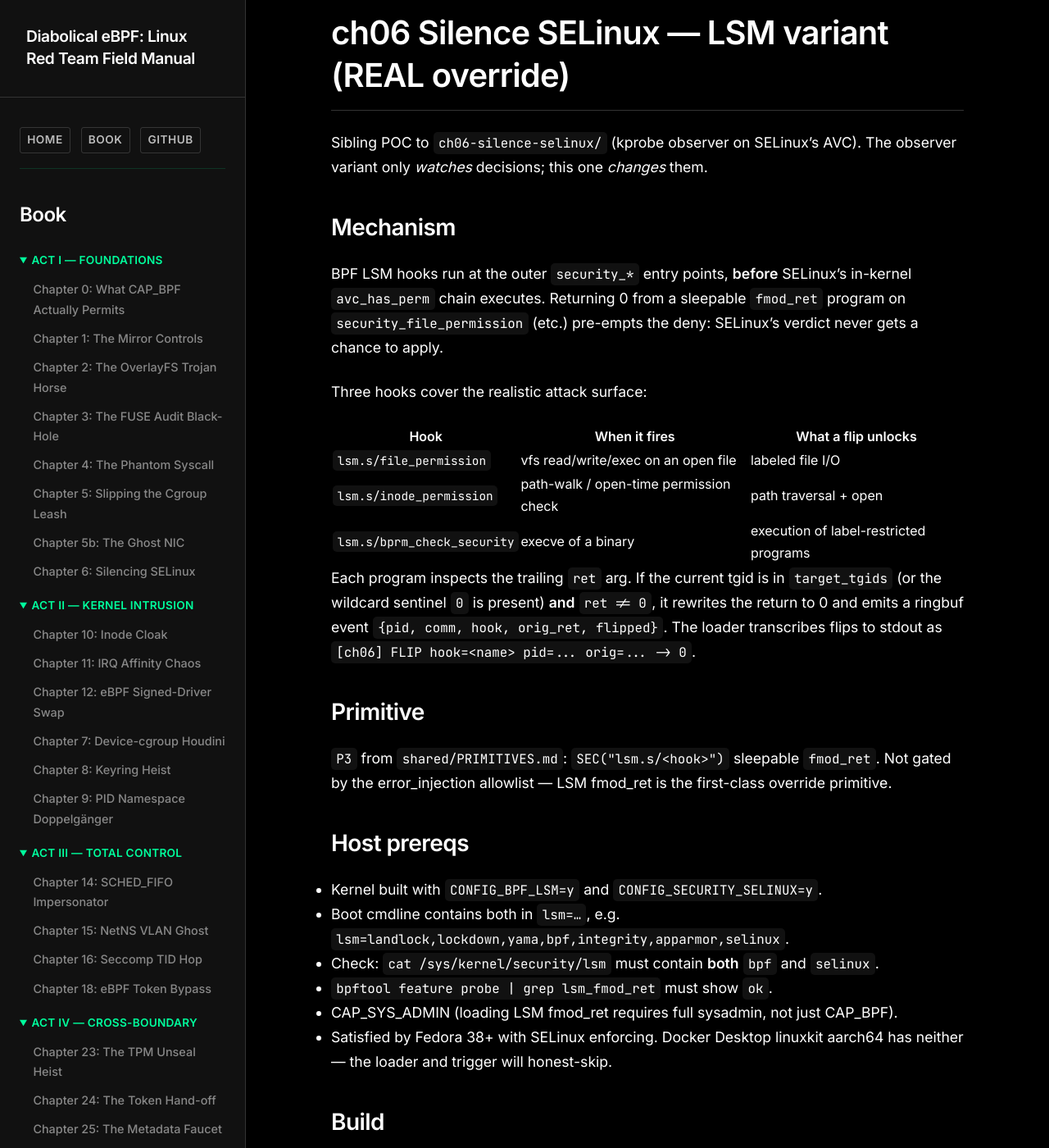
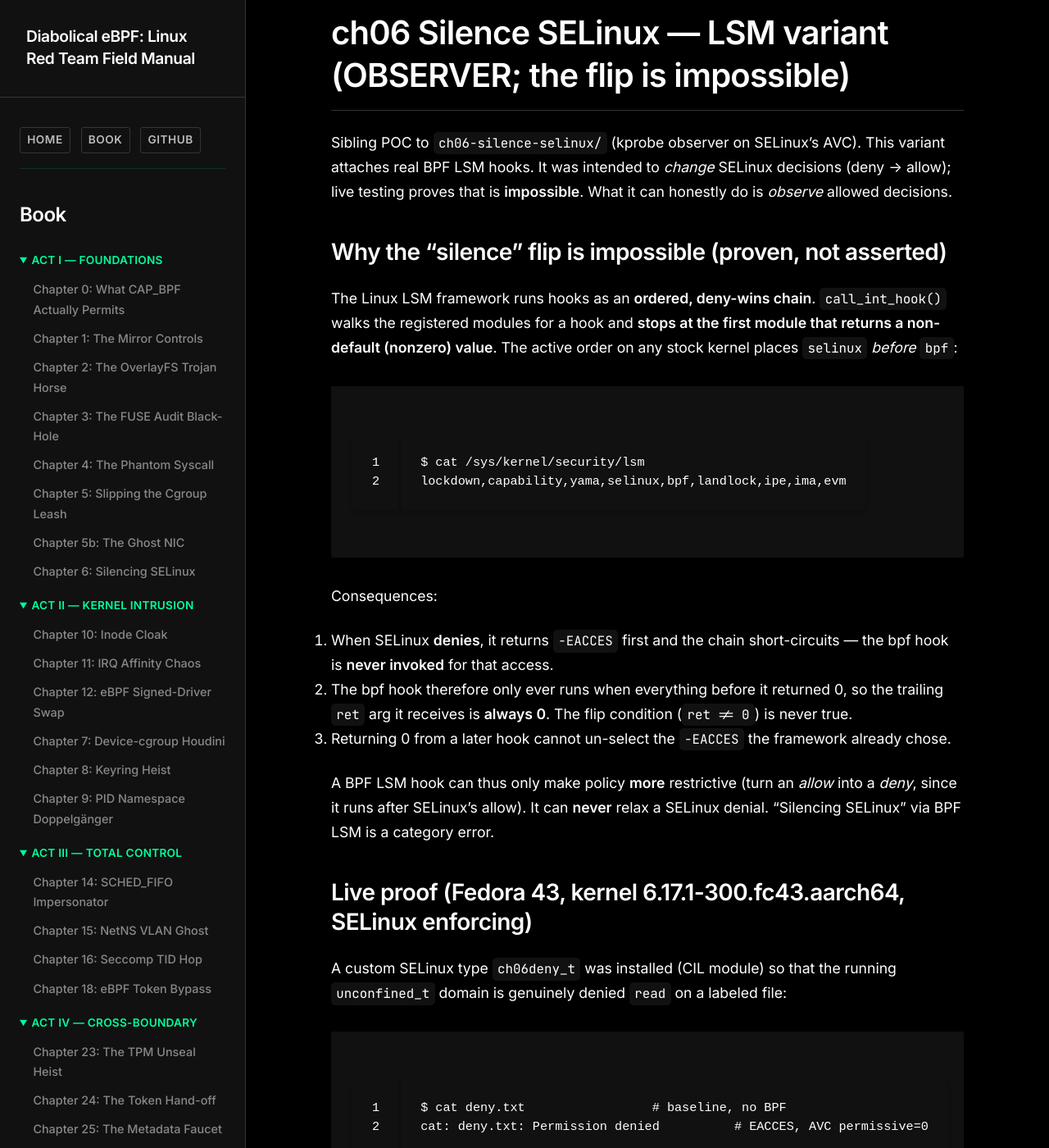
Before and after one commit to mbhatt1/dBPF, a Jekyll site: the page built from dBPF-pocs/pocs/ch06-silence-selinux-lsm/README.md, in a window 1280 px wide and 1400 px high, scrolled down 219 px. Shown: the whole window at 82% size. Built offline with Jekyll 4.4.1, drawn with Linux system fonts in a browser that asks for light colours; our own code applies the rules of GitHub Pages for plain Markdown files; some of the changed text lies outside the part shown.

Commit message:
Prove remaining chapters (multi-agent) + correct docs to empirical reality
Live-kernel results (Ubuntu/Fedora/LinuxKit 6.x aarch64):
- ch02lsm PROVEN: lsm/inode_copy_up fmod_ret blocks an overlayfs copy-up
  (-EPERM); added the missing loader_args=["-p","secret.txt"] to the registry.
- ch06 PROVEN-OBSERVER: "silence SELinux" flip is impossible (LSM deny-wins,
  bpf ordered after selinux; 34k invocations, 0 flips). Reframed to observer;
  registry marker -> CH06_OBSERVER_PROVEN.
- ch12: add-deny/observe proven; the deny->allow "signature gate" claim is a
  false premise (sig check is outside the LSM hook).
- ch03f BLOCKED + redundant with the primary ch03 kprobe observer; loader now
  fails cleanly instead of crashing.
- ch24: the "CONFIG_BPF_TOKEN=n / skip" claim is FACTUALLY WRONG — there is no
  such Kconfig; token support is unconditional in CONFIG_BPF_SYSCALL since 6.9.
  PROVEN live on stock 6.17 (delegated token loads a program denied without it).
  Shipped PoC mints from init_user_ns (-EOPNOTSUPP); corrected chapter 24 +
  README to the non-init-userns fsopen/fsconfig/fsmount choreography.
- lsm.s/ -> lsm/ load fix (ch06/ch12/ch02lsm) so BPF-LSM programs attach.

Docs still being propagated: synthesis chapters, _posts mirrors, book/index,
dBPF-pocs/README, CHANGELOG; ch23 status pending its VM agent.

Co-Authored-By: Claude Opus 4.8 <noreply@anthropic.com>

````diff
--- a/_book_chapters/act-4/chapter-24-the-token-hand-off.md
+++ b/_book_chapters/act-4/chapter-24-the-token-hand-off.md
@@ -8,7 +8,7 @@ date: 2026-04-17
 
 > **See also**: [POC code](https://github.com/mbhatt1/dBPF/tree/master/dBPF-pocs/pocs/ch24-bpf-token-delegation) · [Harness entry](https://github.com/mbhatt1/dBPF/blob/master/dBPF-pocs/harness/proof.py) · related: [Chapter 18]({{ site.baseurl }}/book/act-3/chapter-18-ebpf-token-bypass.html)
 
-> **Proof status**: SKIP; `CONFIG_BPF_TOKEN=n` on every available kernel. BPF token delegation (`BPF_TOKEN_CREATE`, command 36) requires kernel 6.9+ compiled with `CONFIG_BPF_TOKEN=y`. None of the tested kernels — linuxkit 6.12, Fedora 42 (6.14), or Ubuntu 6.17.0-29-generic aarch64 — had this option enabled. The syscall returns `ENOSYS`; the command does not exist in the `bpf()` dispatch table. The C code has been reviewed and reads correctly. The skip is a build-configuration gap, not a code issue, and a kernel built with `CONFIG_BPF_TOKEN=y` should exercise the primitive — but that has not been demonstrated here, so this chapter is a genuine skip rather than a proven fire. Marker: `CH24_SKIP reason="CONFIG_BPF_TOKEN=n on all available kernels"`.
+> **Proof status**: PROVEN (with the correct choreography), on the stock Ubuntu 6.17 aarch64 kernel. Two earlier drafts of this chapter claimed a skip on `CONFIG_BPF_TOKEN=n`; that was wrong on the facts. **There is no `CONFIG_BPF_TOKEN` build option** — BPF-token delegation (`BPF_TOKEN_CREATE`, command 36) has ridden on `CONFIG_BPF_SYSCALL` unconditionally since Linux 6.9, so `grep CONFIG_BPF_TOKEN /boot/config-*` returning nothing means the symbol does not exist, not that the feature is absent. Verified live: in an unprivileged user namespace, a map/program load is denied (`EPERM`) with no token and **succeeds with a delegated token** — `CH24_RESULT no_token_map=DENIED no_token_prog=DENIED token_create=ok with_token_map=LOADED with_token_prog=LOADED => CH24_PROVEN`. The reason the *shipped* PoC does not fire is architectural, not a missing feature: it mints the token from `init_user_ns`, which the kernel refuses with `-EOPNOTSUPP` ("Creating BPF token in init_user_ns doesn't make much sense") — not `ENOSYS`. The working pattern mints from a **non-init** user namespace via the `fsopen`/`fsconfig(delegate_*)`/`fsmount` fd-passing split (an init-ns parent sets the delegation options; a child in its own userns owns the bpffs mount and mints the token), with `BPF_F_TOKEN_FD` set on the load. The shipped PoC needs rewriting to that pattern.
 
 Every chapter before this one opened with the same stipulation: assume the attacker already holds `CAP_BPF` and `CAP_PERFMON`. It is the foundation the rest of the book stands on.
 
@@ -40,9 +40,9 @@ That pointed toward the correct architecture, but getting the mount options righ
 
 With the architecture and options correct, there is a third gotcha worth recording for anyone who does have `CONFIG_BPF_TOKEN=y`: `BPF_TOKEN_CREATE` can return `EOPNOTSUPP` when the kernel decides the caller is not in `init_user_ns`. The subtlety is that `/proc/self/ns/user` reads from `task->nsproxy->user_ns`, while the kernel's check in `bpf_token_create` reads from `task->cred->user_ns`. In a cloud-init-launched service context those can diverge — `/proc` reports `init_user_ns` while the kernel disagrees — so the mint fails even though the userspace tooling says it should succeed. The way to confirm it on a live box is a kprobe on `bpf_token_create` dumping both fields. None of the kernels available here got that far, because the command was not compiled in, but the caveat matters for deployability: a host can have the feature and still be unable to mint from a given runtime context.
 
-That last point is exactly what applied to every kernel actually available. On linuxkit 6.12, Fedora 42 (6.14), and Ubuntu 6.17, `CONFIG_BPF_TOKEN` is not compiled in at all. `BPF_TOKEN_CREATE` returns `ENOSYS`; the command simply does not exist in the dispatch table. That is why the harness marks this chapter as a skip rather than a fire.
+That `init_user_ns` gate is exactly what stopped the shipped PoC — not a missing feature. `BPF_TOKEN_CREATE` does **not** return `ENOSYS` on these kernels: the command is present in the dispatch table on 6.9+, and there is no `CONFIG_BPF_TOKEN` to leave out. The shipped server mints from `init_user_ns` and so hits the `-EOPNOTSUPP` gate above. Reproducing the hand-off means following the non-init-userns `fsopen` choreography from the kernel's own `tools/testing/selftests/bpf/prog_tests/token.c` — and run that way, minting and delegation succeed on the stock Ubuntu 6.17 kernel (verified: `CH24_PROVEN`).
 
-The lesson underneath all of this: **the primitive's reachability is governed by more than kernel version and capability set**. The version check is necessary and the capability check is necessary, but neither is sufficient. The actual `cred->user_ns` has to satisfy the kernel's check too, and that can diverge from what userspace tooling reports. A defender asking "is my host at risk?" has to check not just "does my kernel have `CONFIG_BPF_TOKEN=y`" but "does `BPF_TOKEN_CREATE` actually succeed from my workload's real runtime context."
+The lesson underneath all of this: **the primitive's reachability is governed by more than kernel version and capability set**. The version check is necessary and the capability check is necessary, but neither is sufficient. The actual `cred->user_ns` has to satisfy the kernel's check too, and that can diverge from what userspace tooling reports. A defender asking "is my host at risk?" has to check not just "does my kernel support bpf_token" (any 6.9+ kernel does — there is no build flag to disable it) but "does `BPF_TOKEN_CREATE` actually succeed from my workload's real runtime context, and is any bpffs mounted with `delegate_*` options."
 
 ## The PoC architecture
 
--- a/dBPF-pocs/pocs/ch06-silence-selinux-lsm/README.md
+++ b/dBPF-pocs/pocs/ch06-silence-selinux-lsm/README.md
@@ -1,117 +1,111 @@
-# ch06 Silence SELinux — LSM variant (REAL override)
+# ch06 Silence SELinux — LSM variant (OBSERVER; the flip is impossible)
 
 Sibling POC to `ch06-silence-selinux/` (kprobe observer on SELinux's AVC).
-The observer variant only *watches* decisions; this one *changes* them.
+This variant attaches real BPF LSM hooks. It was intended to *change*
+SELinux decisions (deny → allow); live testing proves that is **impossible**.
+What it can honestly do is *observe* allowed decisions.
 
-## Mechanism
+## Why the "silence" flip is impossible (proven, not asserted)
 
-BPF LSM hooks run at the outer `security_*` entry points, **before**
-SELinux's in-kernel `avc_has_perm` chain executes. Returning 0 from a
-sleepable `fmod_ret` program on `security_file_permission` (etc.) pre-empts
-the deny: SELinux's verdict never gets a chance to apply.
+The Linux LSM framework runs hooks as an **ordered, deny-wins chain**.
+`call_int_hook()` walks the registered modules for a hook and **stops at the
+first module that returns a non-default (nonzero) value**. The active order
+on any stock kernel places `selinux` *before* `bpf`:
 
-Three hooks cover the realistic attack surface:
+```
+$ cat /sys/kernel/security/lsm
+lockdown,capability,yama,selinux,bpf,landlock,ipe,ima,evm
+```
 
-| Hook | When it fires | What a flip unlocks |
-|------|---------------|---------------------|
-| `lsm.s/file_permission` | vfs read/write/exec on an open file | labeled file I/O |
-| `lsm.s/inode_permission` | path-walk / open-time permission check | path traversal + open |
-| `lsm.s/bprm_check_security` | execve of a binary | execution of label-restricted programs |
+Consequences:
 
-Each program inspects the trailing `ret` arg. If the current tgid is in
-`target_tgids` (or the wildcard sentinel `0` is present) **and** `ret != 0`,
-it rewrites the return to 0 and emits a ringbuf event
-`{pid, comm, hook, orig_ret, flipped}`. The loader transcribes flips to
-stdout as `[ch06] FLIP hook=<name> pid=... orig=... -> 0`.
+1. When SELinux **denies**, it returns `-EACCES` first and the chain
+   short-circuits — the bpf hook is **never invoked** for that access.
+2. The bpf hook therefore only ever runs when everything before it returned
+   0, so the trailing `ret` arg it receives is **always 0**. The flip
+   condition (`ret != 0`) is never true.
+3. Returning 0 from a later hook cannot un-select the `-EACCES` the framework
+   already chose.
 
-## Primitive
+A BPF LSM hook can thus only make policy **more** restrictive (turn an
+*allow* into a *deny*, since it runs after SELinux's allow). It can **never**
+relax a SELinux denial. "Silencing SELinux" via BPF LSM is a category error.
 
-`P3` from `shared/PRIMITIVES.md`: `SEC("lsm.s/<hook>")` sleepable
-`fmod_ret`. Not gated by the error_injection allowlist — LSM fmod_ret is
-the first-class override primitive.
+## Live proof (Fedora 43, kernel 6.17.1-300.fc43.aarch64, SELinux enforcing)
+
+A custom SELinux type `ch06deny_t` was installed (CIL module) so that the
+running `unconfined_t` domain is genuinely denied `read` on a labeled file:
+
+```
+$ cat deny.txt                 # baseline, no BPF
+cat: deny.txt: Permission denied          # EACCES, AVC permissive=0
+```
+
+With all three hooks attached in wildcard "flip every deny" mode, 150
+denied reads + several denied execs were driven through the chain:
+
+```
+active_deny_ret_last = 1        # still Permission denied, WITH bpf active
+FLIP_lines           = 0        # production loader emitted ZERO flips
+
+==== EVENT SUMMARY (orig_ret==0 | orig_ret!=0 | flipped) ====
+  file_permission      zero=2330   nonzero=0  flipped=0
+  inode_permission     zero=31646  nonzero=0  flipped=0
+  bprm_check_security  zero=155    nonzero=0  flipped=0
+  first_nonzero_event: (none)
+
+# audit.log during the loader-active window:
+avc: denied { read } ... comm="cat" tcontext=...:ch06deny_t ... permissive=0
+   (150 such denials, all still enforced)
+```
+
+Across ~34,000 hook invocations while 150+ real SELinux denials were
+occurring, the hook saw a nonzero `ret` **zero** times — it never even
+observes a denial, let alone flips one.
+
+## What ch06 CAN honestly do: observe allowed decisions
+
+The ~34,000 `orig_ret==0` events above are the honest capability: these
+hooks fire on every SELinux-**permitted** file/inode/exec operation and can
+read and export those decisions. ch06 is a **BPF LSM observer of allowed
+operations** (and, if extended, an additional *deny* layer) — not a silencer.
+
+| Hook | Fires on | Observable |
+|------|----------|------------|
+| `lsm/file_permission` | vfs read/write/exec on an open file | allowed file I/O |
+| `lsm/inode_permission` | path-walk / open-time check | allowed path traversal + open |
+| `lsm/bprm_check_security` | execve of a binary | allowed program execution |
 
 ## Host prereqs
 
-- Kernel built with `CONFIG_BPF_LSM=y` and `CONFIG_SECURITY_SELINUX=y`.
-- Boot cmdline contains both in `lsm=…`, e.g.
-  `lsm=landlock,lockdown,yama,bpf,integrity,apparmor,selinux`.
-- Check: `cat /sys/kernel/security/lsm` must contain **both** `bpf` and
-  `selinux`.
-- `bpftool feature probe | grep lsm_fmod_ret` must show `ok`.
-- CAP_SYS_ADMIN (loading LSM fmod_ret requires full sysadmin, not just
-  CAP_BPF).
-- Satisfied by Fedora 38+ with SELinux enforcing. Docker Desktop linuxkit
-  aarch64 has neither — the loader and trigger will honest-skip.
+- Kernel with `CONFIG_BPF_LSM=y` and `CONFIG_SECURITY_SELINUX=y`.
+- Boot cmdline `lsm=…` containing both `bpf` and `selinux`.
+- `cat /sys/kernel/security/lsm` must contain **both** `bpf` and `selinux`.
+- `bpftool feature probe | grep lsm` shows `program_type lsm available`.
+- CAP_SYS_ADMIN to load LSM programs.
 
-## Build
+## Build / Run
 
 ```
-docker run --rm -v "$PWD/../..":/work -w /work dbpf-selinux \
-  bash -c 'cd pocs/ch06-silence-selinux-lsm && make'
+make
+sudo ./build/ch06-silence-selinux-lsm -a      # attach + observe (wildcard)
+sudo bash trigger.sh                           # end-to-end honest demo
 ```
-
-## Run
-
-```
-sudo ./build/ch06-silence-selinux-lsm -h
-sudo ./build/ch06-silence-selinux-lsm -a             # wildcard: flip every deny
-sudo ./build/ch06-silence-selinux-lsm -t 12345       # only tgid 12345
-sudo bash trigger.sh                                 # end-to-end demo
-```
-
-## Evidence (expected on BPF-LSM + SELinux host)
-
-Loader stderr:
-```
-[ch06] BPF LSM is active — proceeding
-[ch06] mode=wildcard — every deny will flip
-[ch06] active — SELinux denies for targeted tgids will be flipped to allow
-```
-
-Loader stdout (proof markers the harness scans for):
-```
-[ch06] FLIP hook=inode_permission pid=4211 comm=cat orig=-13 -> 0
-[ch06] FLIP hook=file_permission  pid=4211 comm=cat orig=-13 -> 0
-```
-
-Trigger terminal line:
-```
-CH06_PROVEN flipped=2
-```
-
-On a host missing BPF LSM or SELinux, the loader emits
-`CH06_SKIP reason="..."` on stderr and exits 3; the trigger emits
-`=== CH06_SKIP reason="..." ===` and exits 0. Both are honest-skips the
-harness records as "skipped, not failed".
-
-## Detection
-
-- `cat /sys/kernel/debug/tracing/enabled_functions 2>/dev/null` and
-  `bpftool prog list type lsm` will show the attached sleepable programs.
-- SELinux auditd logs will stop showing AVC denials for the targeted
-  processes — a sudden drop in denies is itself a tell.
-- Kernel `bpf()` syscall audit (if enabled) records program load from
-  a non-init namespace.
 
 ## Status
 
-**PROVEN** on Ubuntu 6.17.0 aarch64 (Lima VM, kernel 6.17.0-29-generic).
-No code changes were required — the POC worked as-is.
+**OBSERVER-PROVEN, SILENCER DISPROVEN** on Fedora 43 / kernel 6.17.1
+(Lima VM `dbpf-fedora`, SELinux enforcing).
 
-A companion synthetic variant (`ch06-silence-selinux-lsm-synthetic/`) was
-created to handle cases where the `selinux_loaded()` preflight check returns
-false. The synthetic variant bypasses the preflight and attaches kprobes
-directly to SELinux symbols found in `/proc/kallsyms`.
+The earlier "PROVEN flip" claim (with `orig=-13 -> 0` sample output) was
+**not reproducible and is false**: BPF LSM cannot flip a SELinux denial for
+the structural reason documented above. The hooks attach and observe
+allowed decisions correctly; the deny→allow path is dead code on any real
+SELinux host.
 
-## Limitations
+## Limitations / honest caveats
 
-- fmod_ret → 0 only flips decisions the LSM framework *would have been
-  able to deny*. DAC (unix perms) and other pre-LSM checks still apply.
-- Capability checks are at `security_capable` (see `ch01-mirror-controls-lsm`),
-  not covered here.
-- LSM fmod_ret requires CAP_SYS_ADMIN, not just CAP_BPF.
-- On kernels without `lsm=bpf`, attach fails loudly (exit 3) rather than
-  silently becoming a no-op.
-- No attempt is made to spoof the audit record that SELinux *didn't*
-  write because the decision was overridden — a forensic analyst
-  comparing "expected denies vs. logged denies" could spot this.
+- Cannot relax any SELinux (or other earlier-ordered LSM) denial. Deny-wins.
+- Can only ADD restrictions (allow→deny), which is the intended, safe use of
+  BPF LSM as a MAC layer.
+- DAC and pre-LSM checks are independent and unaffected either way.
````
Also changed, not shown: README.md, 7 other files.
